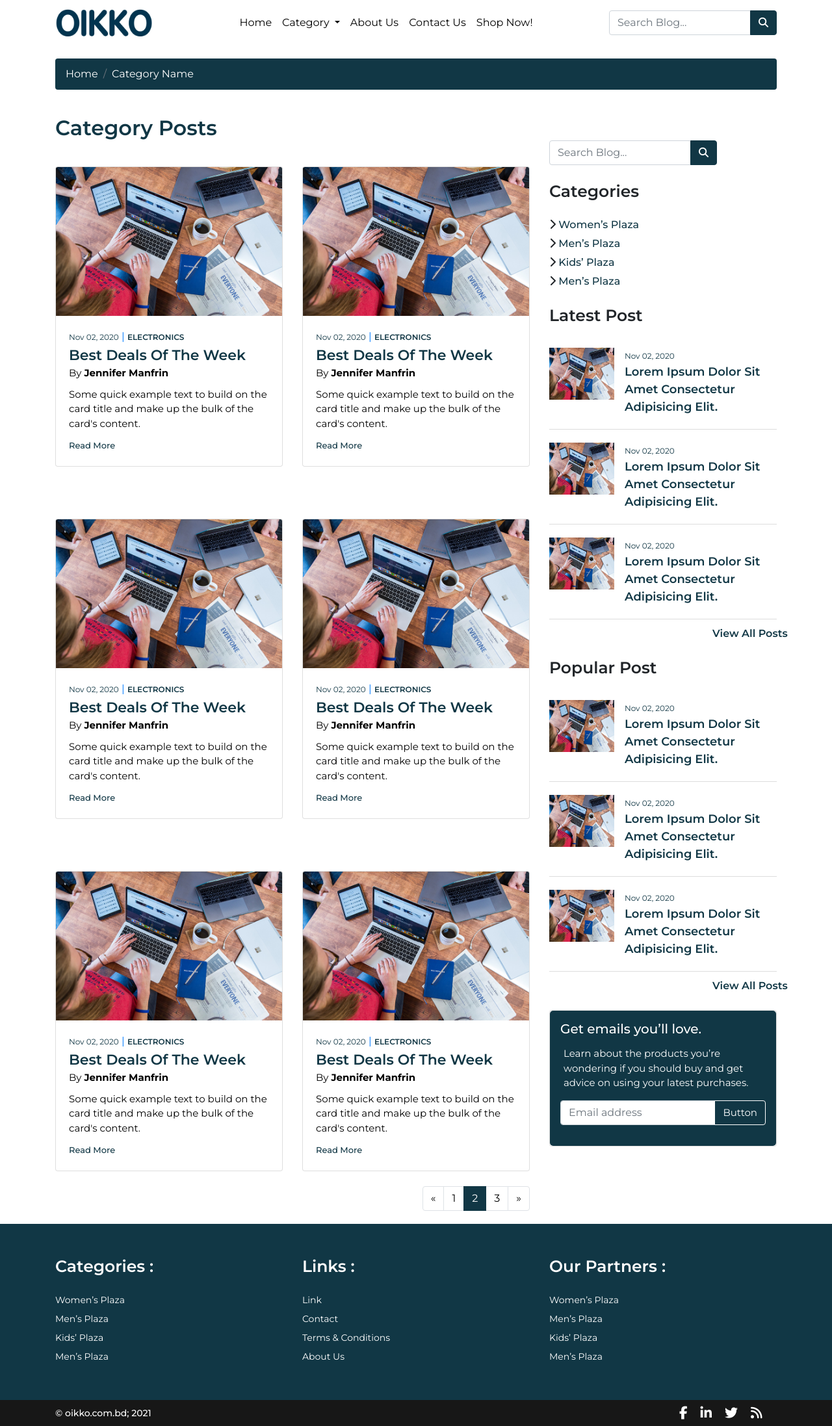
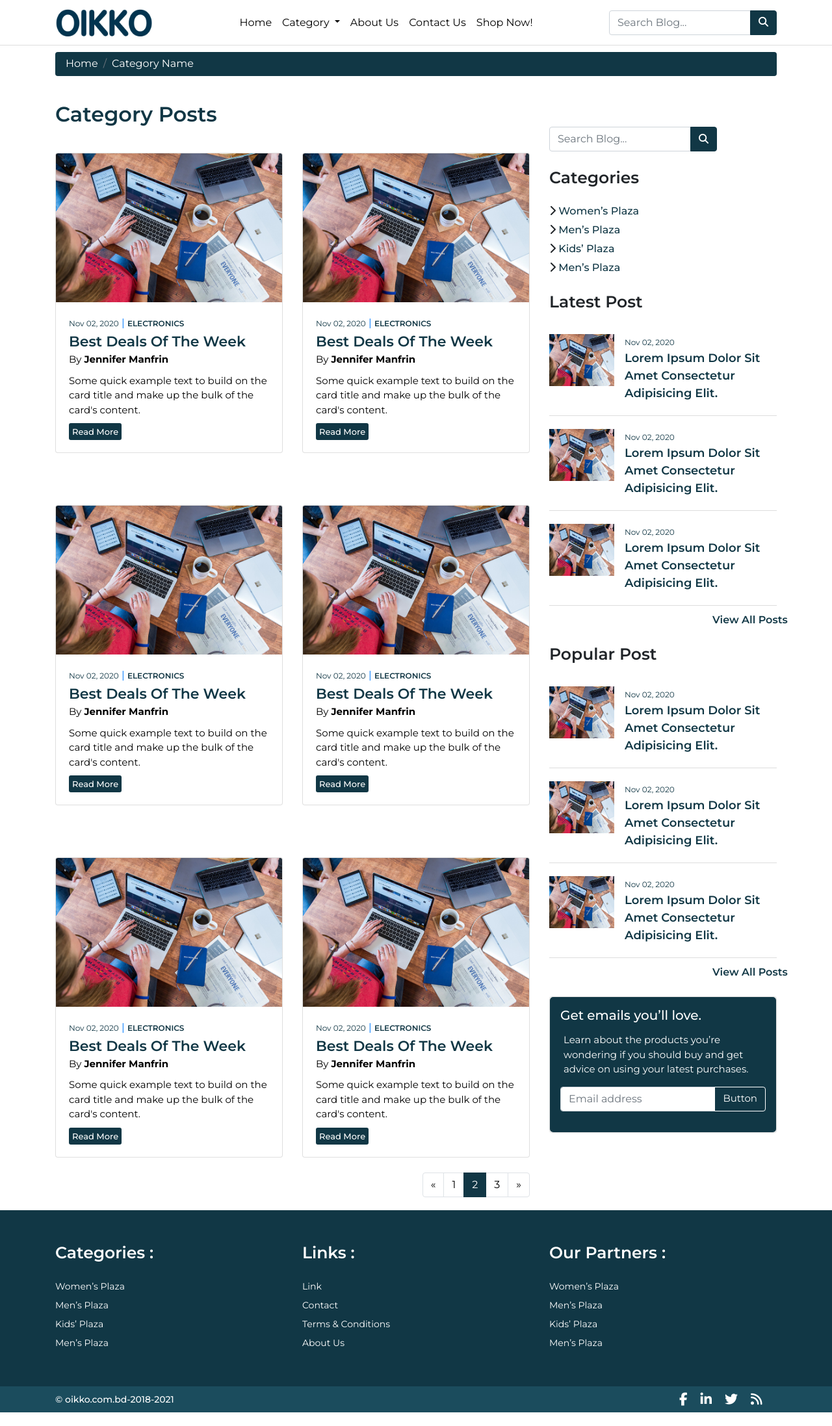
Before and after one commit to nur165024/oikko-blog-design, a plain HTML site: page categoryBlog.html in a window 1280 px wide. Shown: the whole page at 65% size. After the commit the page ends 2173 px from the top, so only its background shows below. Drawn offline with nearby package versions, Linux system fonts and the light colour scheme.

Commit message:
some update

```diff
--- a/categoryBlog.html
+++ b/categoryBlog.html
@@ -444,7 +444,7 @@
         <div class="container">
             <div class="row">
                 <div class="col-md-10">
-                    <a class="oikkolink" target="_blank" href="https://www.oikko.com.bd/">&copy; oikko.com.bd; 2021</a>
+                    <a class="oikkolink" target="_blank" href="https://www.oikko.com.bd/">&copy; oikko.com.bd-2018-2021</a>
                 </div>
                 <div class="col-md-2 text-right">
                     <div class="footerCopyrightSocialIcon">
--- a/css/style.css
+++ b/css/style.css
@@ -24,6 +24,22 @@ time{
 }
 ul li {
     list-style-type: none;
+}
+.dropdown-item.active, .dropdown-item:active {
+    color: #fff;
+    text-decoration: none;
+    background-color: transparent;
+}
+.dropdown{
+    transition: all ease-in .3s;
+}
+.dropdown:hover .dropdown-menu{
+    text-decoration: none !important;
+    display: block !important;
+}
+.navbar-expand-lg .navbar-nav .dropdown-menu {
+    position: absolute;
+    top: 30px;
 }
 .components-heading h2{
     font-size: 32px;
@@ -99,8 +115,13 @@ ul li {
 }
 /* menu part */
 #navbarPart{
+    position: fixed;
+    width: 100%;
     height: 70px;
-    width: 100%;
+    top: 0;
+    z-index: 9999;
+    background: #fff;
+    border-bottom: 1px solid #ddd;
 }
 #menuPart ul li a{
     font-size: 16px;
@@ -116,6 +137,10 @@ ul li {
     height: 70px;
 }
 /* banner part */
+.carousel {
+    position: relative;
+    margin-top: 70px;
+}
 #bannerPart .carousel-inner .carousel-item img{
     height: 250px;
 }
@@ -181,14 +206,19 @@ ul li {
     margin: 10px 0;
 }
 .readMore{
-    color: #113745;
+    color: #fff;
     font-size: 13px;
     font-weight: 500;
     letter-spacing: normal;
+    background-color: #113745;
+    padding: 5px;
+    opacity: 1;
+    border-radius: 3px;
+    transition: all ease-in .2s;
 }
 .readMore:hover{
-    color: #113745;
-    text-decoration: underline !important;
+    color: #fff;
+    opacity: 0.8;
 }
 /* footer part */
 #footerPart{
@@ -213,7 +243,7 @@ ul li {
 }
 /* copy right part */
 #copyRight{
-    background-color: #171717;
+    background-color: #1b4c5d;
     padding: 5px 0;
 }
 #copyRight .oikkolink{
@@ -237,11 +267,12 @@ ul li {
 }
 /* category part */
 #breadcrumb{
-    margin: 20px 0;
+    margin: 80px 0 20px 0;
 }
 .breadcrumb{
     margin-bottom: 0;
     background-color: #113745;
+    padding: .4rem 1rem !important;
 }
 .breadcrumb .breadcrumb-item.active{
     color: #fff;
```
Also changed, not shown: index.html (+1 -1 lines).
